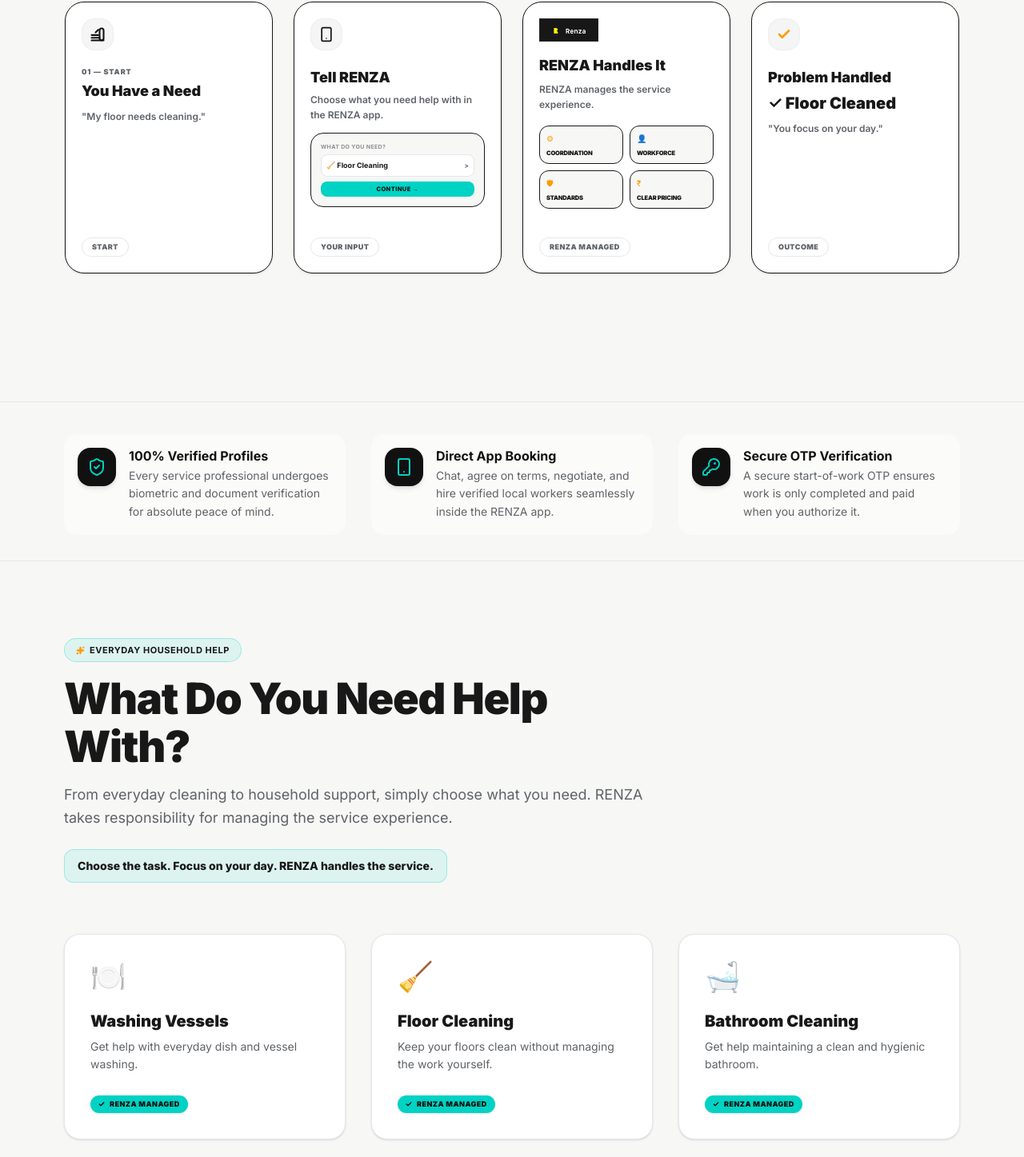
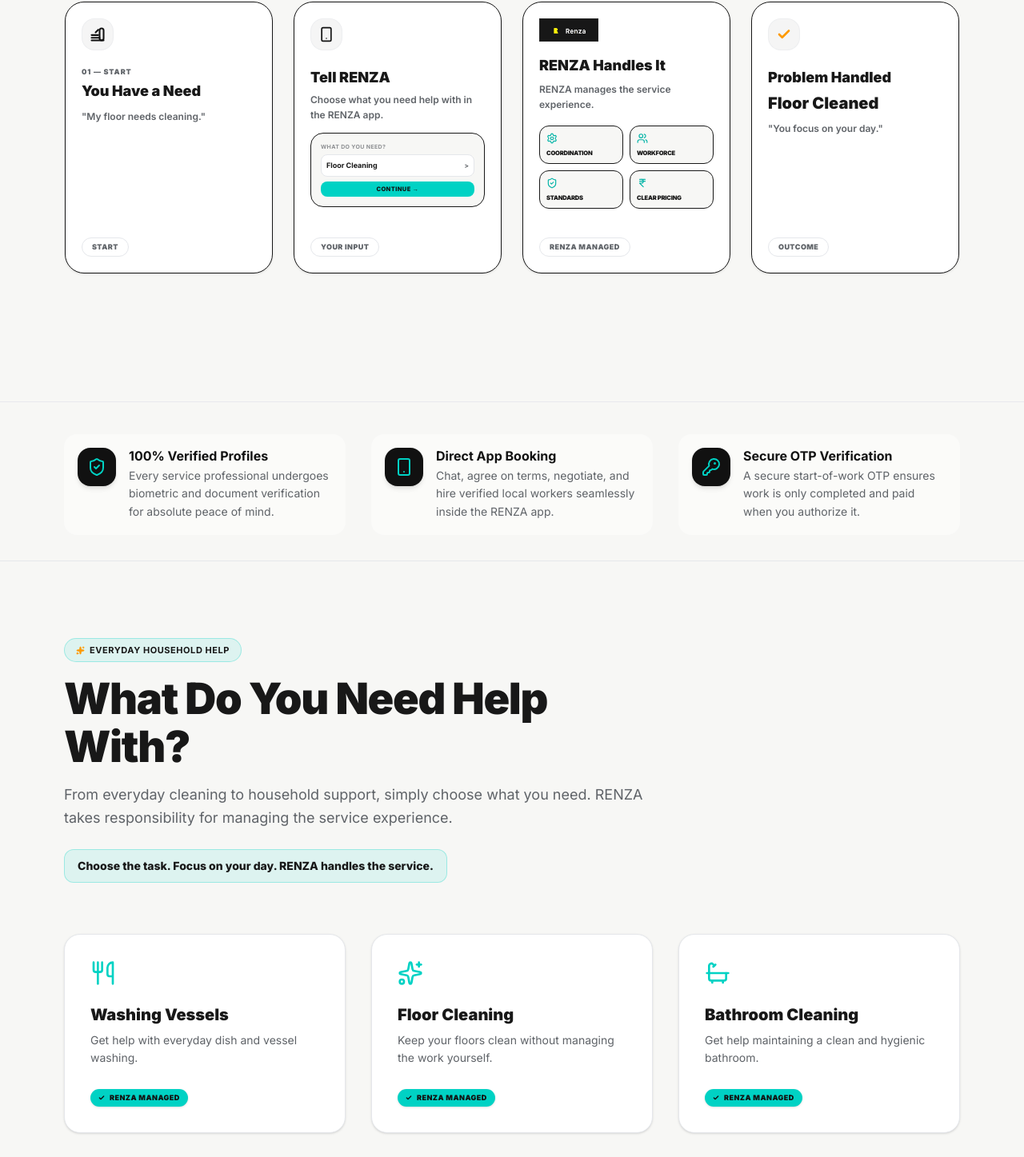
Before and after one commit to madhanvishanth11-cpu/_renza_, a React (Vite) app: page / in a window 1280 px wide. Shown: the part 1274-2721 px from the top of the page at 80% size. Built offline with nearby package versions, Linux system fonts and the light colour scheme.

Commit message:
Remove all emojis from entire website and replace with premium Lucide icons

```diff
--- a/src/components/Hero.jsx
+++ b/src/components/Hero.jsx
@@ -22,7 +22,7 @@
           {/* Pill Badge */}
           <div className="inline-flex items-center gap-2 px-3 py-1.5 rounded-full bg-[#00D2C4]/10 border border-[#00D2C4]/50 text-deep-black text-xs font-bold uppercase tracking-widest mb-6 animate-fade-in">
             <Sparkles size={13} className="text-[#00B3A6] fill-[#00B3A6]" />
-            <span>⚡ On-Demand Local Task Marketplace</span>
+            <span>On-Demand Local Task Marketplace</span>
           </div>
 
           {/* Heading */}
--- a/src/components/HowItWorks.jsx
+++ b/src/components/HowItWorks.jsx
@@ -1,5 +1,5 @@
 import React, { useEffect, useRef, useState } from 'react';
-import { Smartphone, Check, ArrowRight, Shield } from 'lucide-react';
+import { Smartphone, Check, ArrowRight, Shield, Settings, Users, ShieldCheck, IndianRupee } from 'lucide-react';
 import Logo from './Logo';
 
 // Lightweight Intersection Observer hook for scroll reveal animations
@@ -151,7 +151,7 @@
                   <div className="bg-[#F7F7F5] border border-gray-250/60 p-3 rounded-2xl text-[9px] font-black text-text-dark text-left w-full select-none">
                     <span className="block text-[7px] text-[#8E9093] font-bold uppercase tracking-wider mb-1">What do you need?</span>
                     <div className="flex items-center justify-between bg-white border border-gray-200 rounded-lg p-1.5 mb-1.5 font-bold">
-                      <span className="flex items-center gap-1">🧹 Floor Cleaning</span>
+                      <span className="flex items-center gap-1">Floor Cleaning</span>
                       <span className="text-text-secondary text-[8px]">&gt;</span>
                     </div>
                     <div className="w-full py-1 bg-brand-yellow text-deep-black font-extrabold text-[7.5px] text-center rounded-lg uppercase tracking-wider">
@@ -188,13 +188,13 @@
                   {/* Compact 2x2 Grid */}
                   <div className="grid grid-cols-2 gap-2">
                     {[
-                      { icon: "⚙", label: "Coordination" },
-                      { icon: "👤", label: "Workforce" },
-                      { icon: "🛡", label: "Standards" },
-                      { icon: "₹", label: "Clear Pricing" }
+                      { icon: <Settings size={14} className="text-[#00B3A6]" />, label: "Coordination" },
+                      { icon: <Users size={14} className="text-[#00B3A6]" />, label: "Workforce" },
+                      { icon: <ShieldCheck size={14} className="text-[#00B3A6]" />, label: "Standards" },
+                      { icon: <IndianRupee size={14} className="text-[#00B3A6]" />, label: "Clear Pricing" }
                     ].map((chip, idx) => (
                       <div key={idx} className="bg-[#F7F7F5] border border-gray-250/60 p-2 rounded-xl flex flex-col items-start gap-1 justify-between min-h-[48px]">
-                        <span className="text-amber-500 text-[10px]">{chip.icon}</span>
+                        <span className="flex-shrink-0">{chip.icon}</span>
                         <span className="text-[7.5px] font-black text-text-dark uppercase tracking-tight leading-none">
                           {chip.label}
                         </span>
@@ -225,7 +225,7 @@
 
                   <h3 className="font-sans font-black text-lg text-text-dark mb-1">Problem Handled</h3>
                   <span className="font-sans font-black text-xl text-text-dark block mb-2">
-                    ✓ Floor Cleaned
+                    Floor Cleaned
                   </span>
                   <p className="text-text-secondary text-xs font-semibold leading-relaxed">
                     "You focus on your day."
--- a/src/components/ServicesSection.jsx
+++ b/src/components/ServicesSection.jsx
@@ -1,5 +1,5 @@
 import React, { useEffect, useRef, useState } from 'react';
-import { ArrowRight, ArrowDown, Check, Sparkles } from 'lucide-react';
+import { ArrowRight, ArrowDown, Check, Sparkles, Utensils, Bath, ChefHat, Home, HelpCircle } from 'lucide-react';
 
 // Lightweight Intersection Observer hook for scroll reveal animations
 function useScrollReveal() {
@@ -38,37 +38,37 @@
 
   const services = [
     {
-      icon: "🍽️",
+      icon: <Utensils size={32} className="text-[#00D2C4]" />,
       title: "Washing Vessels",
       desc: "Get help with everyday dish and vessel washing.",
       badge: "RENZA Managed"
     },
     {
-      icon: "🧹",
+      icon: <Sparkles size={32} className="text-[#00D2C4]" />,
       title: "Floor Cleaning",
       desc: "Keep your floors clean without managing the work yourself.",
       badge: "RENZA Managed"
     },
     {
-      icon: "🛁",
+      icon: <Bath size={32} className="text-[#00D2C4]" />,
       title: "Bathroom Cleaning",
       desc: "Get help maintaining a clean and hygienic bathroom.",
       badge: "RENZA Managed"
     },
     {
-      icon: "🍳",
+      icon: <ChefHat size={32} className="text-[#00D2C4]" />,
       title: "Kitchen Cleaning",
       desc: "Get support with everyday kitchen cleaning.",
       badge: "RENZA Managed"
     },
     {
-      icon: "🏠",
+      icon: <Home size={32} className="text-[#00D2C4]" />,
       title: "General Household Help",
       desc: "Everyday support for common household tasks.",
       badge: "RENZA Managed"
     },
     {
-      icon: "✨",
+      icon: <HelpCircle size={32} className="text-[#00D2C4]" />,
       title: "More Household Help",
       desc: "Tell us what you need help with.",
       isSpecial: true
@@ -122,7 +122,7 @@
               }`}
             >
               <div>
-                <div className="text-4xl mb-6 group-hover:scale-110 transition-transform duration-300 w-fit">
+                <div className="mb-6 group-hover:scale-110 transition-transform duration-300 w-fit">
                   {service.icon}
                 </div>
 
```
